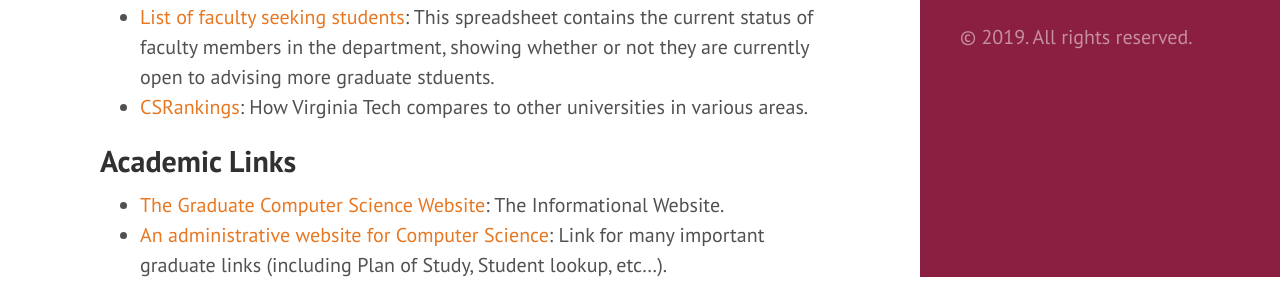
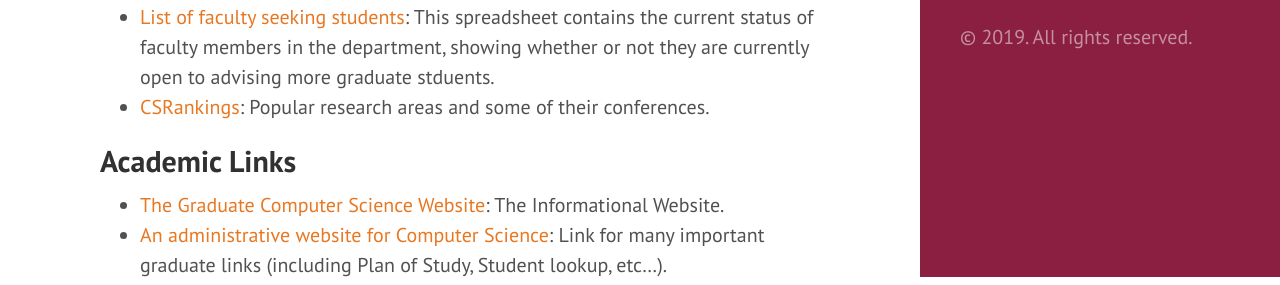
Before and after one commit to CSGraduateCouncil-VirginiaTech/csgc-website, a Jekyll site: the page built from csgc-jekyll-src/resources.md, in a window 1280 px wide. Shown: the part 623-908 px from the top of the page. Built offline with Jekyll 4.4.1, drawn with Linux system fonts in a browser that asks for light colours.

Commit message:
Update resources.md
Refocused the text about CSRankings.

```diff
--- a/csgc-jekyll-src/resources.md
+++ b/csgc-jekyll-src/resources.md
@@ -16,7 +16,7 @@ permalink: /resources/
 * [Center for Instructional Development and Educational Research](/cider/): These are some useful resources for students who expect to be teaching a class.
 * [Computer Science Compact for the Advisor relationship](https://gpc.cs.vt.edu/shaffer/CSCompact.pdf): A guide to help describe an aspirational relationship between a student and their Advisor.
 * [List of faculty seeking students](https://docs.google.com/spreadsheets/d/1BD1zxg6qMXW01GLofcS1ny034B7aQVT9zjuZF1CUgBQ): This spreadsheet contains the current status of faculty members in the department, showing whether or not they are currently open to advising more graduate stduents.
-* [CSRankings](http://csrankings.org): How Virginia Tech compares to other universities in various areas.
+* [CSRankings](http://csrankings.org): Popular research areas and some of their conferences.
 
 ## Academic Links
 * [The Graduate Computer Science Website](https://cs.vt.edu/Graduate): The Informational Website.
```
